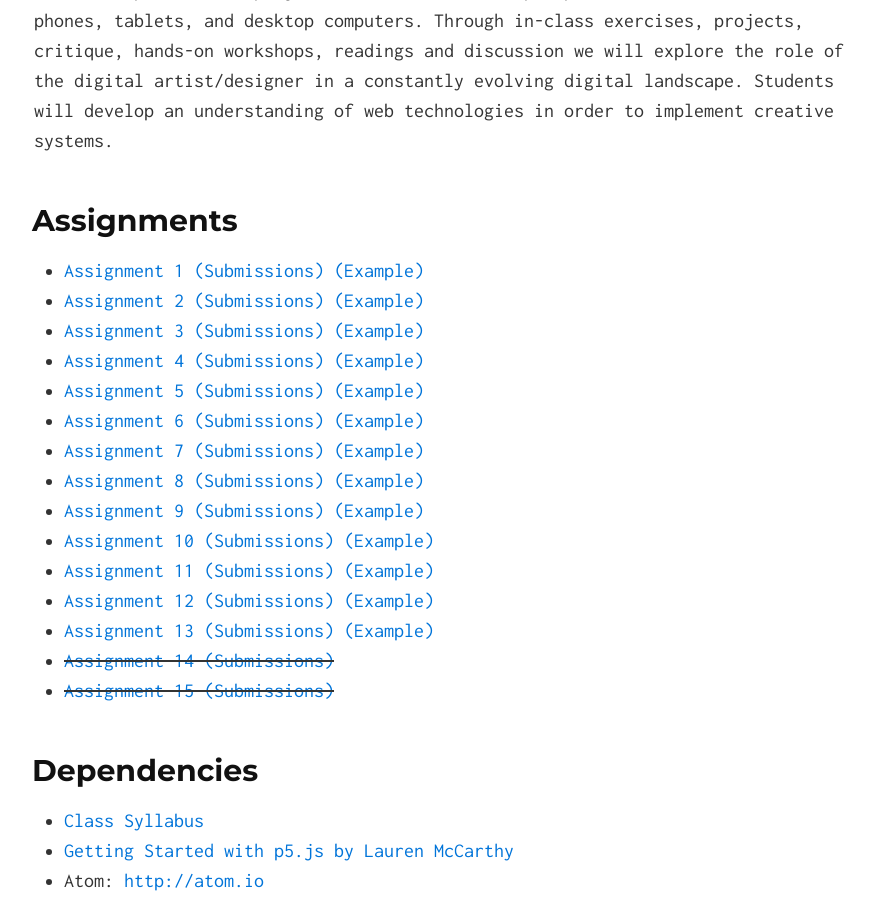
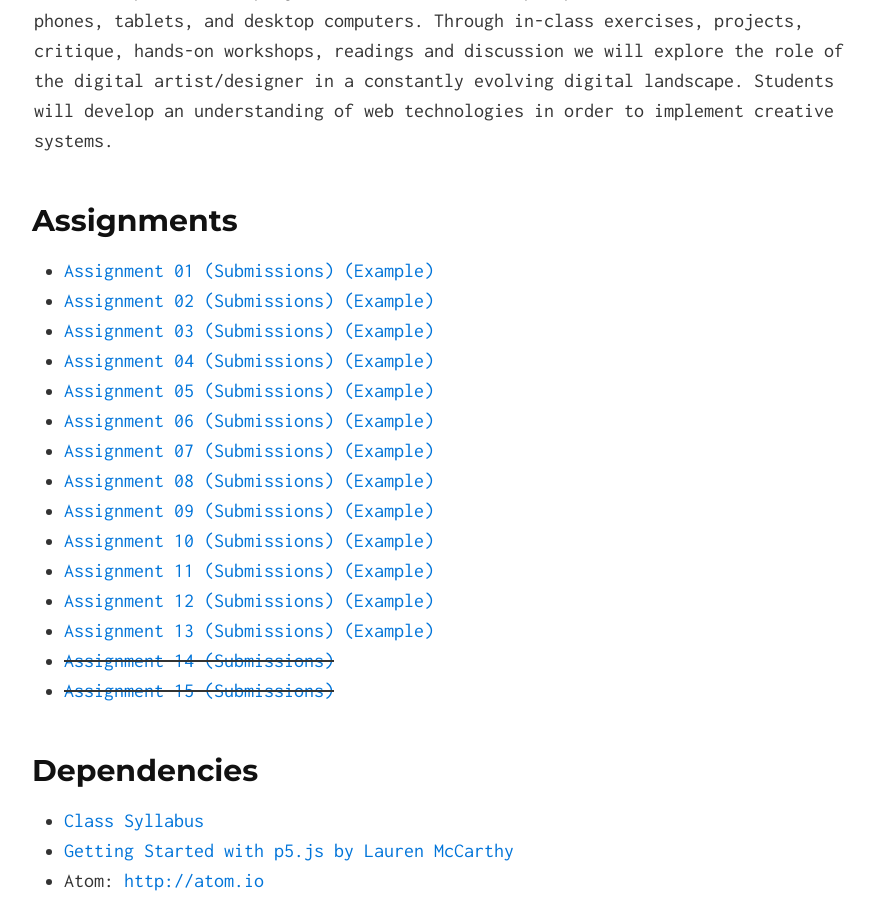
Before and after one commit to lsudigitalart/lsudigitalart.github.io, a Jekyll site: the page built from 2210/index.md, in a window 1280 px wide and 900 px high, scrolled down 364 px. Shown: the whole window, without its empty margins (186-1061 px from the left). Built offline with Jekyll 4.4.1, drawn with Linux system fonts in a browser that asks for light colours.

Commit message:
dont need it

```diff
--- a/2210/index.md
+++ b/2210/index.md
@@ -5,15 +5,15 @@ layout: default
 ART 2210 Creative Coding is an applied course that focuses on creating internet based projects that impact media and culture. Students will learn current web design and development workflows with an emphasis on networked interaction and visualization. Current trends in online media will be examined with special attention paid to how projects can exist on multiple platforms such as mobile phones, tablets, and desktop computers. Through in-class exercises, projects, critique, hands-on workshops, readings and discussion we will explore the role of the digital artist/designer in a constantly evolving digital landscape. Students will develop an understanding of web technologies in order to implement creative systems.
 
 ## Assignments
-- [Assignment 1](https://github.com/lsudigitalart/lsuart2210-hw-01) [(Submissions)](https://github.com/lsudigitalart?utf8=%E2%9C%93&query=hw-01) [(Example)](https://github.com/lsudigitalart/2210-hw-01-fredeerock)
-- [Assignment 2](https://github.com/lsudigitalart/2210hw2) [(Submissions)](https://github.com/lsudigitalart?utf8=%E2%9C%93&query=hw2) [(Example)](https://github.com/lsudigitalart/2210hw2-fredeerock)
-- [Assignment 3](https://github.com/lsudigitalart/2210hw3) [(Submissions)](https://github.com/lsudigitalart?utf8=%E2%9C%93&query=hw3) [(Example)](https://github.com/lsudigitalart/2210hw3-fredeerock)
-- [Assignment 4](https://github.com/lsudigitalart/2210hw4) [(Submissions)](https://github.com/lsudigitalart?utf8=%E2%9C%93&query=hw4) [(Example)](https://github.com/lsudigitalart/2210hw4-fredeerock)
-- [Assignment 5](https://github.com/lsudigitalart/2210hw5) [(Submissions)](https://github.com/lsudigitalart?utf8=%E2%9C%93&query=hw5) [(Example)](https://github.com/lsudigitalart/2210hw5-fredeerock)
-- [Assignment 6](https://github.com/lsudigitalart/2210hw6) [(Submissions)](https://github.com/lsudigitalart?utf8=%E2%9C%93&query=hw6) [(Example)](https://github.com/lsudigitalart/2210hw6-fredeerock)
-- [Assignment 7](https://github.com/lsudigitalart/2210hw7) [(Submissions)](https://github.com/lsudigitalart?utf8=%E2%9C%93&query=hw7) [(Example)](https://github.com/lsudigitalart/2210hw7-fredeerock)
-- [Assignment 8](https://github.com/lsudigitalart/2210hw8) [(Submissions)](https://github.com/lsudigitalart?utf8=%E2%9C%93&query=hw8) [(Example)](https://github.com/lsudigitalart/2210hw8-fredeerock)
-- [Assignment 9](https://github.com/lsudigitalart/2210hw9) [(Submissions)](https://github.com/lsudigitalart?utf8=%E2%9C%93&query=hw9) [(Example)](https://github.com/lsudigitalart/2210hw9-fredeerock)
+- [Assignment 01](https://github.com/lsudigitalart/lsuart2210-hw-01) [(Submissions)](https://github.com/lsudigitalart?utf8=%E2%9C%93&query=hw-01) [(Example)](https://github.com/lsudigitalart/2210-hw-01-fredeerock)
+- [Assignment 02](https://github.com/lsudigitalart/2210hw2) [(Submissions)](https://github.com/lsudigitalart?utf8=%E2%9C%93&query=hw2) [(Example)](https://github.com/lsudigitalart/2210hw2-fredeerock)
+- [Assignment 03](https://github.com/lsudigitalart/2210hw3) [(Submissions)](https://github.com/lsudigitalart?utf8=%E2%9C%93&query=hw3) [(Example)](https://github.com/lsudigitalart/2210hw3-fredeerock)
+- [Assignment 04](https://github.com/lsudigitalart/2210hw4) [(Submissions)](https://github.com/lsudigitalart?utf8=%E2%9C%93&query=hw4) [(Example)](https://github.com/lsudigitalart/2210hw4-fredeerock)
+- [Assignment 05](https://github.com/lsudigitalart/2210hw5) [(Submissions)](https://github.com/lsudigitalart?utf8=%E2%9C%93&query=hw5) [(Example)](https://github.com/lsudigitalart/2210hw5-fredeerock)
+- [Assignment 06](https://github.com/lsudigitalart/2210hw6) [(Submissions)](https://github.com/lsudigitalart?utf8=%E2%9C%93&query=hw6) [(Example)](https://github.com/lsudigitalart/2210hw6-fredeerock)
+- [Assignment 07](https://github.com/lsudigitalart/2210hw7) [(Submissions)](https://github.com/lsudigitalart?utf8=%E2%9C%93&query=hw7) [(Example)](https://github.com/lsudigitalart/2210hw7-fredeerock)
+- [Assignment 08](https://github.com/lsudigitalart/2210hw8) [(Submissions)](https://github.com/lsudigitalart?utf8=%E2%9C%93&query=hw8) [(Example)](https://github.com/lsudigitalart/2210hw8-fredeerock)
+- [Assignment 09](https://github.com/lsudigitalart/2210hw9) [(Submissions)](https://github.com/lsudigitalart?utf8=%E2%9C%93&query=hw9) [(Example)](https://github.com/lsudigitalart/2210hw9-fredeerock)
 - [Assignment 10](https://github.com/lsudigitalart/2210hw10) [(Submissions)](https://github.com/lsudigitalart?utf8=%E2%9C%93&query=hw10) [(Example)](https://github.com/lsudigitalart/2210hw10-fredeerock)
 - [Assignment 11](https://github.com/lsudigitalart/2210hw11) [(Submissions)](https://github.com/lsudigitalart?utf8=%E2%9C%93&query=hw11) [(Example)](https://github.com/lsudigitalart/2210hw11-fredeerock)
 - [Assignment 12](https://github.com/lsudigitalart/2210hw12) [(Submissions)](https://github.com/lsudigitalart?utf8=%E2%9C%93&query=hw12) [(Example)](https://github.com/lsudigitalart/2210hw12-fredeerock)
```
